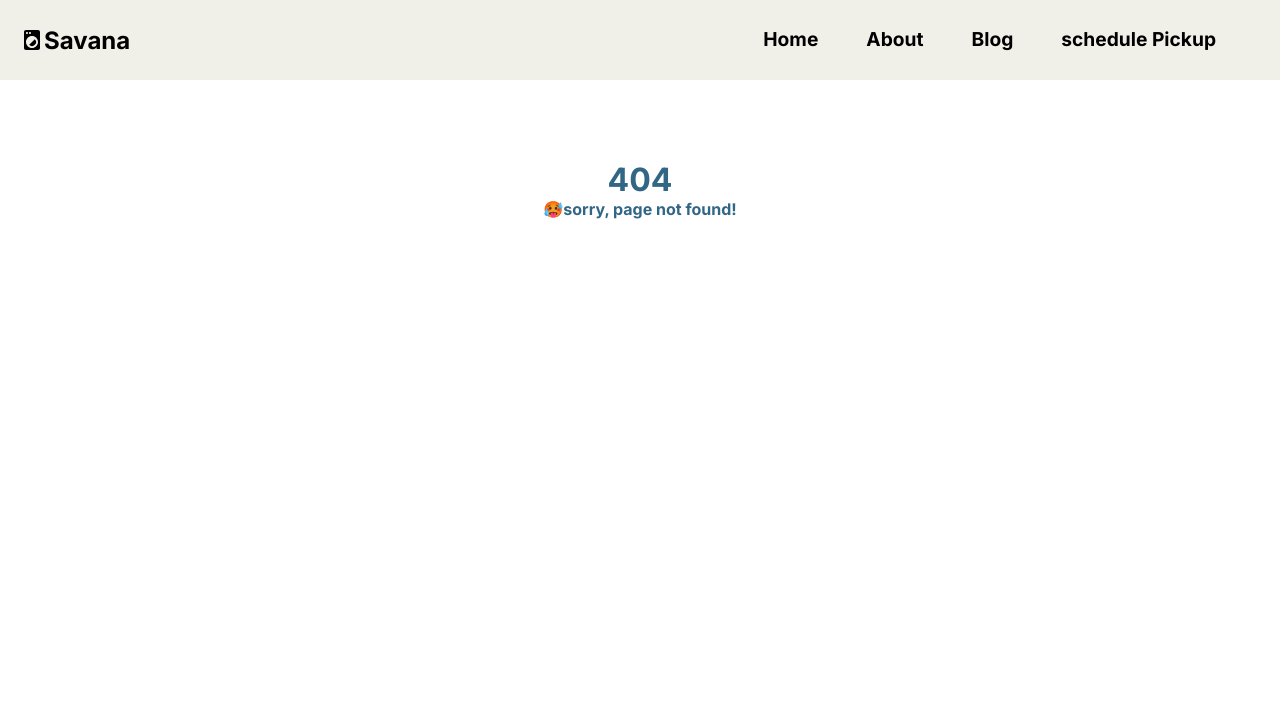
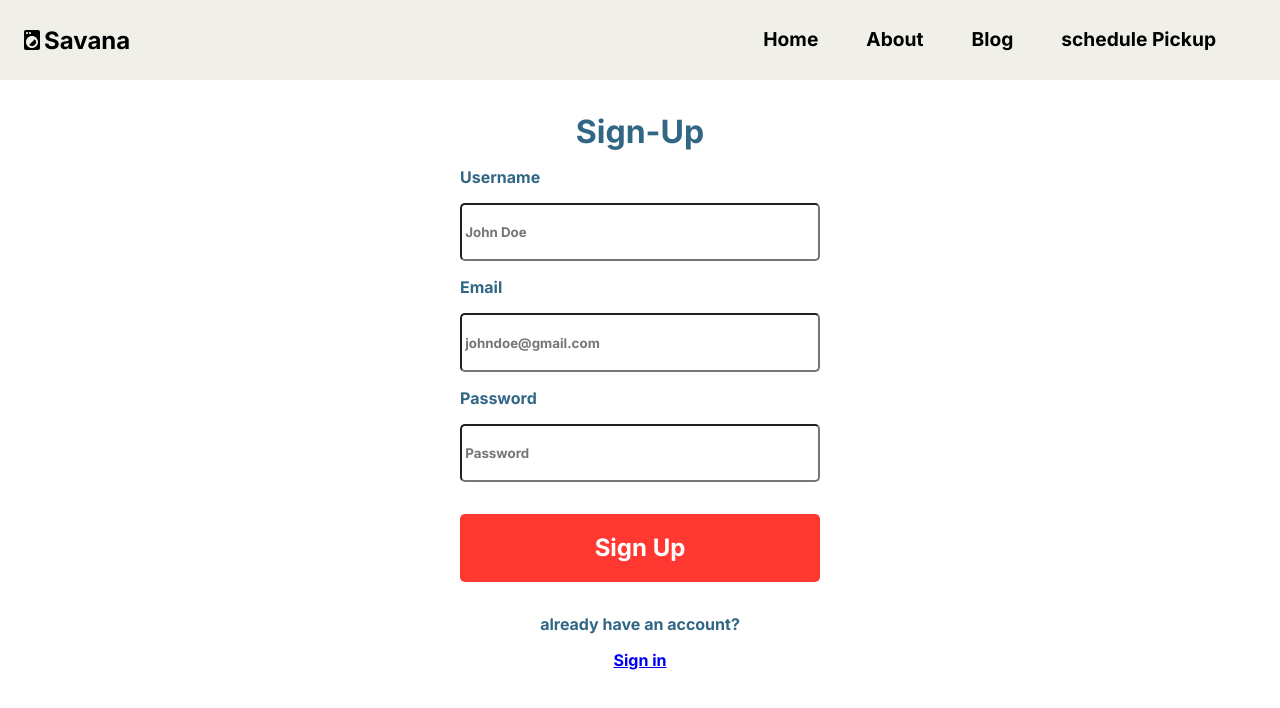
Before and after one commit to Aliko2020/Kalam-Kalam-laundry, a React (Create React App) app: page /signup in a window 1280 px wide. Before the commit this address had no page. Shown: the top 708 px of the page. Built offline with nearby package versions, Linux system fonts and the light colour scheme.

Commit message:
form validation

```diff
--- a/src/App.js
+++ b/src/App.js
@@ -8,6 +8,7 @@ import { Contact } from "./components/Pages/Contact";
 import { Footer } from "./components/Footer";
 import { Pagenotfound } from "./components/Pages/Pagenotfound";
 import { Login } from "./components/Pages/Login";
+import { SignUp } from "./components/Pages/SignUp";
 import { useState } from "react";
 
 
@@ -28,6 +29,7 @@ function App() {
             <Route path="/blog" element={<Blog />} />
             <Route path="/contact" element={<Contact />} />
             <Route path="/login" element={<Login isLogin={isLogin} />} />
+            <Route path="/signup" element={<SignUp />} />
             <Route path="*" element={<Pagenotfound />} />
           </Routes>
         </div>
--- /dev/null
+++ b/src/components/LoginValidate.js
@@ -0,0 +1,27 @@
+function Validation(values){
+    let error = {}
+    const email_pattern = /^[^\s@]+@[^\s@]+\.[^\s@]+$/
+    const password_pattern = /^(?=.*\d)(?=.*[a-z])(?=.*[A-Z])[a-zA-Z0-9]{8,}$/
+
+    if(values.email === ""){
+        error.email = "Email required"
+    }
+    else if(!email_pattern.test(values.email)){
+        error.email = "Enter a valid email"
+    }else{
+        error.email = ""
+    }
+
+    if(values.password === ""){
+        error.password = "Password required"
+    }
+    else if(password_pattern.test(values.password)){
+        error.password = "Password didnt match"
+    }else{
+        error.password = ""
+    }
+
+    return error;
+}
+
+export default Validation
--- a/src/components/Pages/Home.css
+++ b/src/components/Pages/Home.css
@@ -85,18 +85,14 @@
      }
     .service-container{
         display: flex;
-        flex-direction: row;
+        flex-direction: column;
         gap: 1rem;
         justify-content: center;
-
     }
     .service-text{
-        max-width:800px;
+        max-width:1200px;
     }
-    .service-image{
-        display: none;
-        max-width:250px;
-    }
+
     .how-it-works{
         position: relative;
         top: 10rem;
@@ -170,6 +166,13 @@
     text-align: left;
 }
 .pick-up p{
+
     line-height: 1.5;
     text-align: center;
 }
+.pick-up-box-two{
+
+}
+.pick-up-box-two P{
+    margin: 2rem 0 1rem 0;
+}
--- a/src/components/Pages/Home.js
+++ b/src/components/Pages/Home.js
@@ -34,16 +34,10 @@ export const Home = () => {
         </div>
     </section>
     <section className="service-description">
-      <div className="service-container">
-        <div className="service-image">
-        {/* <img src={image2} alt="washing machine" style={{width: "100%"}} /> */}
-        </div>
         <h2>Laundry Experts</h2>
         <div className="service-text">
         <p>We call it “wash & fold” (some say “fluff & fold”), but it’s so much more. We take individual care of each of your machine washable laundry items – clothing, delicates, linens, blankets, comforters – you name it! Whites, colors, and delicates are separately washed and returned to you fresh, clean and neatly folded and hung on hangers.</p>
         </div>
-
-      </div>
     </section>
     <section className="how-it-works">
       <h2>HOW IT WORKS: IN 4 EASY STEPS</h2>
@@ -75,7 +69,7 @@ export const Home = () => {
         <img className="pick-up-image" src={Pickup} style={{width:"100%"}}  alt="biker on a motobike" />
       </div>
       <div className="pick-up-box-two">
-        <Link className="btn-primary" to='/login'>schedule Pickup</Link>
+        <Link  className="btn-primary" to='/login'>schedule Pickup</Link>
         <p>scrambled it to make a type specimen book. It has survived not only five centuries, but also the leap into electronic typesetting, remaining essentially unchanged. </p>
 
       </div>
--- a/src/components/Pages/Login.js
+++ b/src/components/Pages/Login.js
@@ -1,91 +1,86 @@
     import React from 'react';
-import { useEffect,useState } from 'react';
-import { jwtDecode } from 'jwt-decode'
-import { Spinner } from './Spinner';
-import { Dashboard } from './Dashboard';
+    import { Link } from 'react-router-dom';
+    import { useState } from 'react';
+    import Validation from '../LoginValidate'
 
 
 
 
-export const Login = (props) => {
 
 
-    const [userData,setUserData] = useState()
+    export const Login = () => {
 
-    function handleCallbackRequest(response){
+        const [values, setValues] = useState({
+            email: "",
+            password: ""
+        })
 
-        const r_data = jwtDecode(response.credential)
-        setUserData(r_data)
+        const [errors, setErrors] = useState({})
 
+        const handleSubmit = (event) =>{
+            event.preventDefault();
+            setErrors(Validation(values))
+            console.log(values);
+        }
+
+
+        const handleInput =(event)=>{
+
+            setValues(prev=>({...prev,[event.target.name] : [event.target.value]}))
 
         }
 
-    useEffect(()=>{
-      /* global google */
-      google.accounts.id.initialize({
-        client_id: "143512455333-tfp65lehblgu0lbn5f95ep58mqte42cf.apps.googleusercontent.com",
-        callback: handleCallbackRequest
-      });
-      google.accounts.id.renderButton(
-        document.getElementById('signInDiv'),
-        {theme: "outline", size: "large"}
-      );
-    },[])
-    console.log(userData);
         const container = {
             display: "flex",
             justifyContent: 'center',
             alignItems: 'center',
             padding: '.5rem',
-
         }
-    const handleClick =(event)=>{
-
-
-    }
-    const handSubmit = (event)=>{
-        event.preventDefault();
-        event.target.value = ""
-    }
-
     return (
         <div >
-       {userData ? <Dashboard userData={userData} /> :  <form style={{}}>
-
+        <form onSubmit={handleSubmit}>
             <div className={container}>
             <div style={{display:'flex',justifyContent:'center'}} id='signInDiv'>
 
             </div>
-            <p>OR</p>
                 <div style={{
                     display: "flex",
                     flexDirection: 'column',
                     justifyContent: 'center',
+                    textAlign: 'left',
                     margin: '0.5rem 0 1rem 0',
                     width: '360px',
                     margin: 'auto'
                 }}>
+                    <h1 style={{textAlign:'center',margin:'1rem'}}>Sign-In</h1>
+                    <label htmlFor='username'><strong>Email</strong></label>
                     <input
                         style={{
-                        padding: '1.2rem',
+                            padding: '1.2rem .2rem',
                             borderRadius: '5px',
+                            margin: '1rem 0'
                         }}
+                        name='email'
                         type='text'
-                    placeholder='Email or username'
-                    onChange={handleClick}
+                        placeholder='johndoe@gmail.com'
+                        onChange={handleInput}
 
                     />
+                    {errors.email && <span style={{color: 'red',margin:'.5rem 0 1rem 0'}}>{errors.email}</span>}
+                    <label htmlFor='password'><strong>Password</strong></label>
                     <input
                         style={{
-                        padding: '1.2rem',
+                            padding: '1.2rem .2rem',
                             borderRadius: '5px',
-                        margin: '1.5rem 0'
+                            margin: '1rem 0'
                         }}
                         type='password'
+                        name='password'
                         placeholder='Password'
-                    onChange={handleClick}
+                        onChange={handleInput}
 
                     />
+                    {errors.password && <span style={{color: 'red',margin:'.5rem 0'}}>{errors.password}</span>}
                     <button
                         style={{
                             padding: '1.2rem',
@@ -96,13 +91,13 @@ export const Login = (props) => {
                             color: 'white',
                             fontSize: '1.5rem'
                         }}
-                    onClick={handSubmit}
+                        type='submit'
                     >login</button>
                 </div>
-            <p>Dont have an account? Sign up</p>
+                <p style={{margin: '1rem'}}>Dont have an account?</p>
+                <Link to="/signup" >Sign up</Link>
             </div>
-    </form>}
-
+        </form>
         </div>
     )
     }
--- /dev/null
+++ b/src/components/Pages/SignUp.js
@@ -0,0 +1,116 @@
+    import React from 'react'
+    import { useState } from 'react'
+    import { Link } from 'react-router-dom'
+    import ValidationSignup from '../LoginValidate'
+
+
+
+    export const SignUp = () => {
+
+      const [values, setValues] = useState({
+        username: "",
+        email: "",
+        password: ""
+    })
+
+    const [errors, setErrors] = useState({})
+
+    const handleSubmit = (event) =>{
+        event.preventDefault();
+        setErrors(ValidationSignup(values))
+        console.log(values);
+    }
+
+
+    const handleInput =(event)=>{
+      setValues(prev=>({...prev,[event.target.name] : [event.target.value]}))
+
+    }
+
+      const container = {
+        display: "flex",
+        justifyContent: 'center',
+        alignItems: 'center',
+        padding: '.5rem',
+    }
+      return (
+        <div>
+          <form onSubmit={handleSubmit}>
+
+            <div className={container}>
+            <div style={{display:'flex',justifyContent:'center'}} id='signInDiv'>
+
+            </div>
+                <div style={{
+                    display: "flex",
+                    flexDirection: 'column',
+                    justifyContent: 'center',
+                    textAlign: 'left',
+                    margin: '0.5rem 0 1rem 0',
+                    width: '360px',
+                    margin: 'auto'
+                }}>
+                    <h1 style={{textAlign:'center',margin:'1rem'}}>Sign-Up</h1>
+                    <label htmlFor='username'><strong>Username</strong></label>
+                    <input
+                        style={{
+                            padding: '1.2rem .2rem',
+                            borderRadius: '5px',
+                            margin: '1rem 0'
+                        }}
+                        name='username'
+                        type='text'
+                        placeholder='John Doe'
+                        onChange={handleInput}
+                    />
+                    {errors.name && <span style={{color: 'red',margin:'.5rem 0 1rem 0'}}>{errors.name}</span>}
+
+                    <label htmlFor='username'><strong>Email</strong></label>
+                        <input
+                            style={{
+                                padding: '1.2rem .2rem',
+                                borderRadius: '5px',
+                                margin: '1rem 0'
+                            }}
+                            name='email'
+                            type='text'
+                            placeholder='johndoe@gmail.com'
+                            onChange={handleInput}
+
+                        />
+                    {errors.email && <span style={{color: 'red',margin:'.5rem 0 1rem 0'}}>{errors.email}</span>}
+
+                    <label htmlFor='password'><strong>Password</strong></label>
+                    <input
+                        style={{
+                            padding: '1.2rem .2rem',
+                            borderRadius: '5px',
+                            margin: '1rem 0'
+                        }}
+                        type='password'
+                        name='password'
+                        placeholder='Password'
+                        onChange={handleInput}
+
+                    />
+                    {errors.password && <span style={{color: 'red',margin:'.5rem 0 1rem 0'}}>{errors.password}</span>}
+                    <button
+                        type='submit'
+                        style={{
+                            padding: '1.2rem',
+                            borderRadius: '5px',
+                            margin: '1rem 0',
+                            background: '#ff3831',
+                            border: 'none',
+                            color: 'white',
+                            fontSize: '1.5rem'
+                        }}
+                    >Sign Up</button>
+                </div>
+                <p style={{margin: '1rem'}}>already have an account?</p>
+                <Link  to="/login" >Sign in</Link>
+            </div>
+        </form>
+        </div>
+      )
+    }
```
Also changed, not shown: src/components/Pages/SignupValidation.js (added, +29 -0 lines). Lines whose indentation alone changed are shown as unchanged.
